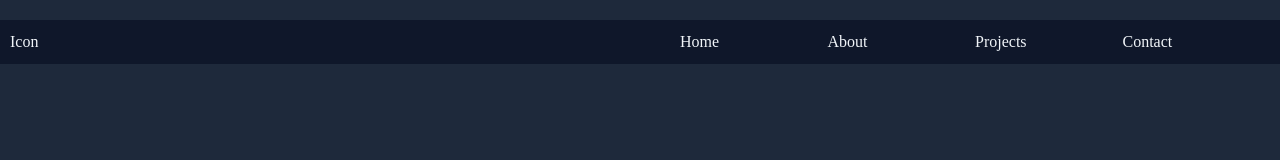
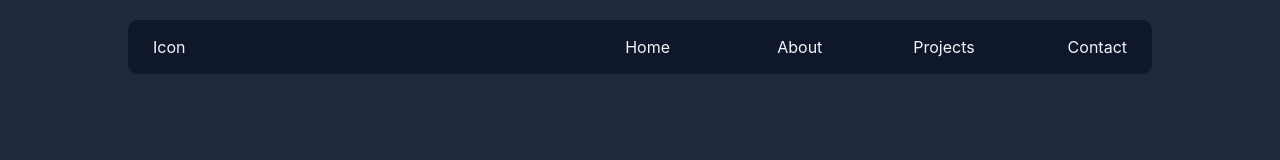
Before and after one commit to ItsPixL27/Portfolio, a plain HTML site: page html/index.html in a window 1280 px wide. Drawn offline with nearby package versions, Linux system fonts and the light colour scheme.

Commit message:
Minor changes to index.html. Formatted navbar in styles.css.

```diff
--- a/html/index.html
+++ b/html/index.html
@@ -9,7 +9,7 @@
     <title>Neer Sheth</title>
 </head>
 <body>
-    <div id="main_content">
+    <div id="main_container">
         <nav id="navbar">
             <div>Icon</div>
             <ul id="nav_list">
--- a/styles/styles.css
+++ b/styles/styles.css
@@ -21,27 +21,45 @@
 
     --fnt-text: 'Inter', 'Arial', system-ui, -apple-system, BlinkMacSystemFont, 'Segoe UI', Roboto, Oxygen, Ubuntu, Cantarell, 'Open Sans', sans-serif;
 
-    --fnt-text: 'Syne', 'Roboto' , system-ui, -apple-system, BlinkMacSystemFont, 'Segoe UI', Roboto, Oxygen, Ubuntu, Cantarell, 'Open Sans', sans-serif;
+    --fnt-accent: 'Syne', 'Roboto' , system-ui, -apple-system, BlinkMacSystemFont, 'Segoe UI', Roboto, Oxygen, Ubuntu, Cantarell, 'Open Sans', sans-serif;
 }
 
 body {
     background-color: var(--clr-main);
     color: var(--clr-white);
+    font-size: 16px;
+    font-family: var(--fnt-text);
+}
+
+#main_container {
+    width: clamp(10px, 80%, 1800px);
+    margin: 0 auto;
 }
 
 #navbar {
     background-color: var(--clr-dark);
     position: sticky;
     margin: 20px auto;
-    padding: 10px;
-    max-width: 1800px;
+    padding: 15px 25px;
+    width: clamp(100px, 100%, 1800px);
+    border-radius: 10px;
     display: grid;
-    grid-template-columns: 1fr 1fr;
+    grid-template-columns: 1fr 2fr;
 }
 
 #nav_list {
     list-style: none;
     display: grid;
     grid-template-columns: 1fr 1fr 1fr 1fr;
+    text-align: right;
     justify-content: center;
 }
+
+.nav_link {
+    transition: color 0.1s ease-in-out;
+}
+
+.nav_link:hover {
+    color: var(--clr-accent);
+    cursor: pointer;
+}
```
